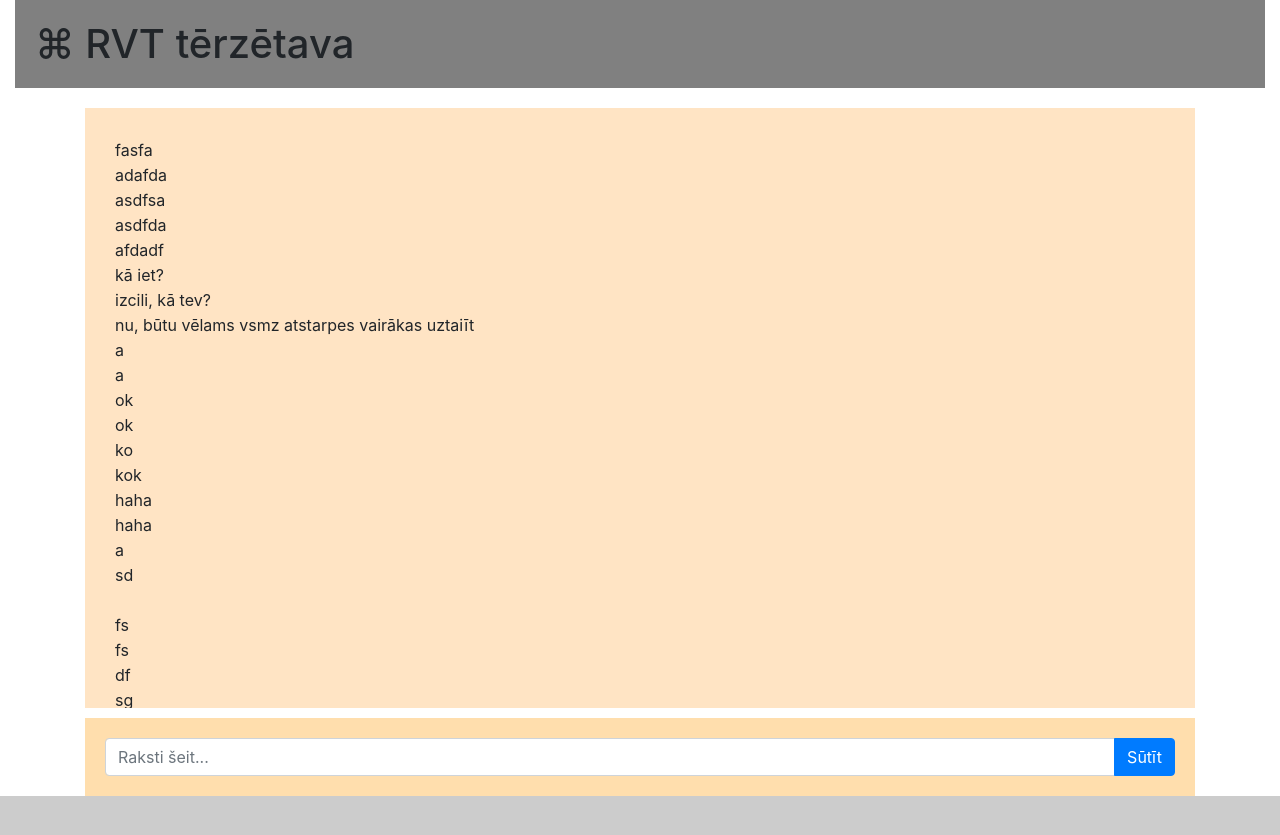
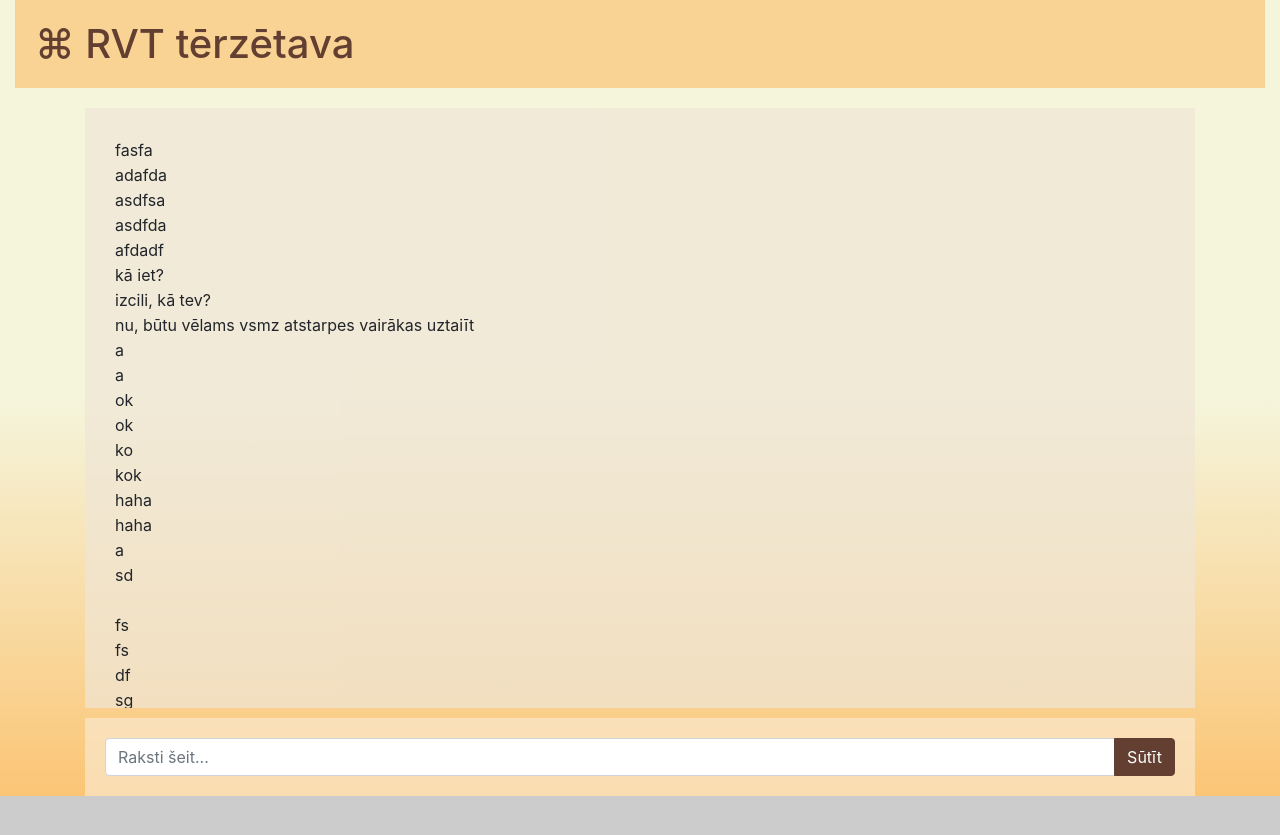
Before and after one commit to NataljaJermakova/d21-2-flask, a Flask app: page / in a window 1280 px wide. Shown: the top 835 px of the page. Run offline with Flask 2, Linux system fonts and the light colour scheme; some libraries are stand-ins or nearby versions.

Commit message:
added color style

```diff
--- a/chats.txt
+++ b/chats.txt
@@ -36,3 +36,4 @@ asdasdg
 dfafafa
 asfasf
 asdfa
+lkjj
--- a/static/css/main.css
+++ /dev/null
@@ -1,27 +0,0 @@
-html{
-	background: #cccccc no-repeat;
-	background-image: linear-gradient(beige, beige, #b6c9c2);
-}
-
-.saraksts{
-  height: 600px;
-  background-color: bisque;
-  margin: 20px 0 10px 0;
-  padding: 30px;
-  line-height: 25px;
-  overflow: auto;
-  word-wrap: break-word;
-}
-h1{
-  padding: 20px;
-  background-color: grey;
-}
-
-.text-box{
-  padding: 20px;
-  background-color: navajowhite;
-}
-.check{
-  text-align: center;
-  margin: auto;
-}
--- /dev/null
+++ b/static/css/style.css
@@ -0,0 +1,32 @@
+body{
+	background: #cccccc no-repeat;
+	background-image: linear-gradient(beige, beige, rgb(251, 197, 117));
+}
+
+.saraksts{
+  height: 600px;
+  background-color: rgba(239, 229, 214, 0.7);
+  margin: 20px 0 10px 0;
+  padding: 30px;
+  line-height: 25px;
+  overflow: auto;
+  word-wrap: break-word;
+}
+h1{
+  padding: 20px;
+  background-color: rgba(251, 197, 117, 0.7);
+  color: rgb(99, 63, 50);
+}
+
+.text-box{
+  padding: 20px;
+  background-color: rgba(251, 237, 217, 0.6);
+}
+.check{
+  text-align: center;
+  margin-top: 25%;
+}
+.btn{
+  background-color: rgb(99, 63, 50);
+  border-color: rgb(99, 63, 50);
+}
--- a/templates/index.html
+++ b/templates/index.html
@@ -1,5 +1,5 @@
 <!DOCTYPE html>
-<html>
+<html lang="en">
 
     <head>
         <meta charset="utf-8">
@@ -10,7 +10,7 @@
 
 
         <link rel="stylesheet" href="https://maxcdn.bootstrapcdn.com/bootstrap/4.4.1/css/bootstrap.min.css">
-    <link rel="stylesheet" href="static/css/main.css">
+        <link href="/static/css/style.css" rel="stylesheet">
 
         <title>RVT chats</title>
         <link href="{{ url_for('static', filename='favicon.ico') }}" rel="icon" type="image/x-icon" />
```
Also changed, not shown: templates/check.html (+5 -5 lines), static/css/index.css (added), templates/chats.html (indentation only). Lines whose indentation alone changed are shown as unchanged.
